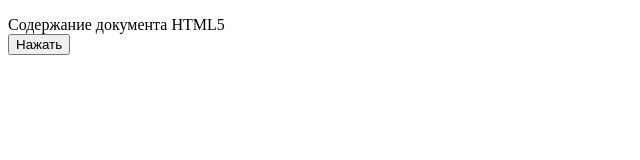
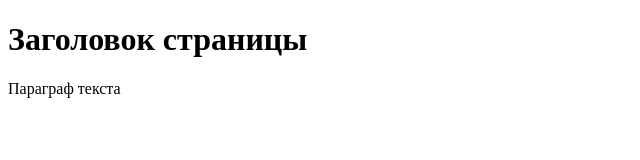
Before and after one commit to silipower/silipower.github.io, a plain HTML site: page index.html in a window 1280 px wide. Shown: the whole page, without its empty margins (0-640 px from the left). Drawn offline with Linux system fonts and the light colour scheme.

Commit message:
change code

```diff
--- a/index.html
+++ b/index.html
@@ -1,11 +1,14 @@
 <!DOCTYPE html>
-<html>
-    <head>
-        <meta charset=utf-8>
-        <title>Заголовок</title>
-    </head>
-    <body>
-        <p>Содержание документа HTML5<br>
-        <input type=button value=Нажать >
-    </body>
+<html lang="ru">
+
+  <head>
+    <meta charset="UTF-8" />
+    <title>Page title</title>
+  </head>
+
+  <body>
+    <h1>Заголовок страницы</h1>
+    <p title="Подсказка">Параграф текста</p>
+  </body>
+
 </html>
```
